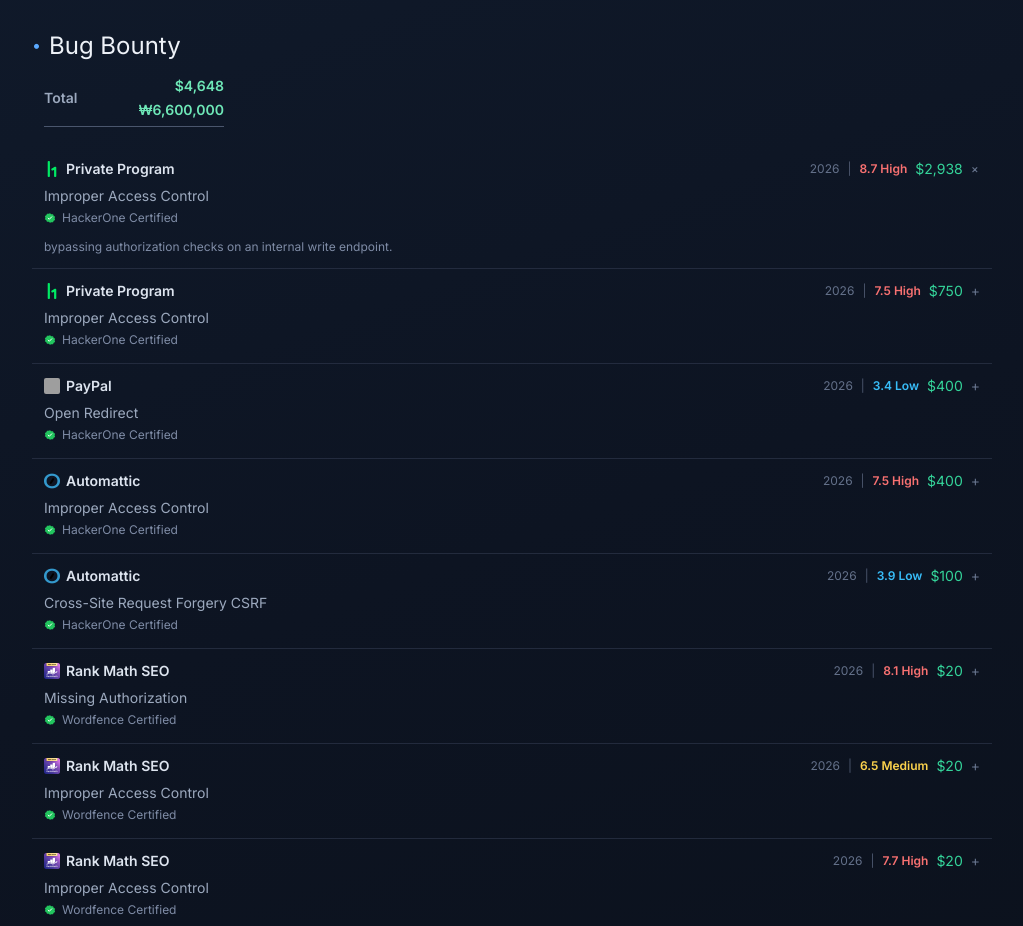
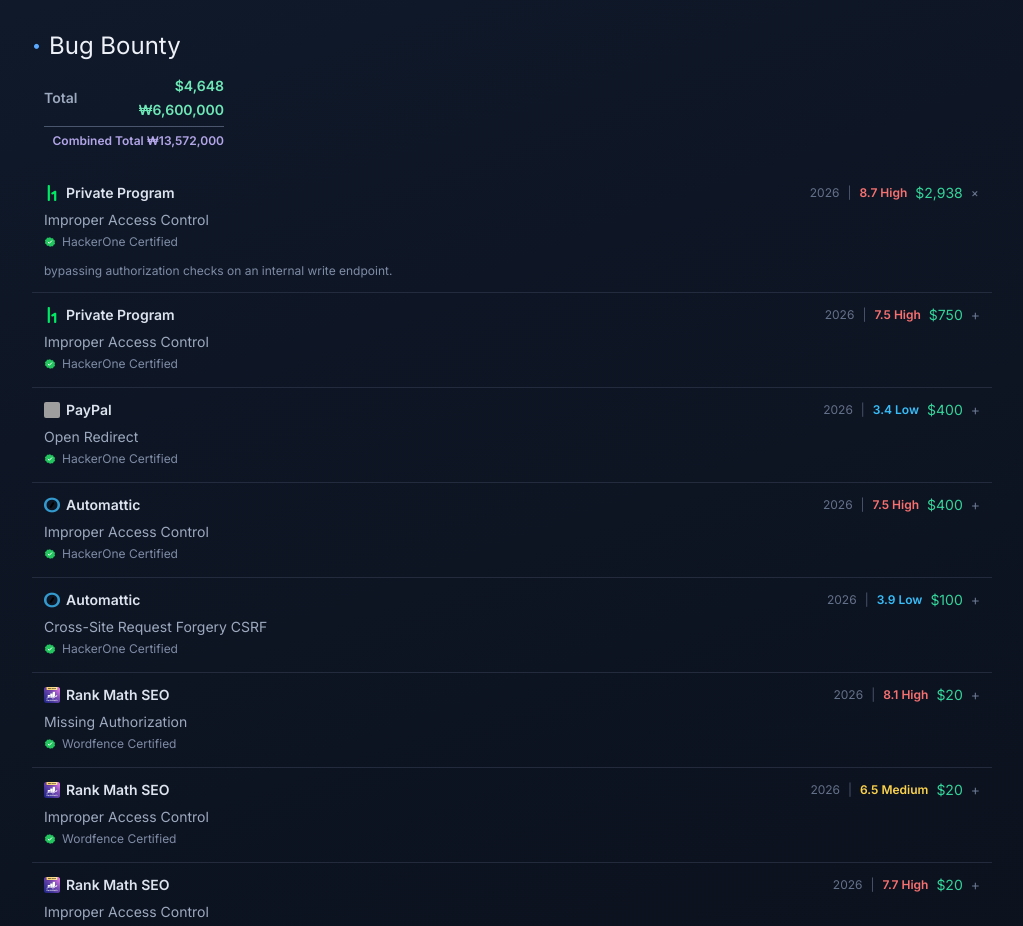
Before and after one commit to komi22/oolongeya, a Next.js app: page / in a window 1280 px wide. Shown: the part 1300-2226 px from the top of the page, without its empty margins (128-1151 px from the left). Built offline with nearby package versions, Linux system fonts and the light colour scheme; grey boxes are pictures that could not be loaded.

Commit message:
Add combined KRW total below bounty separator

```diff
--- a/app/page.js
+++ b/app/page.js
@@ -224,8 +224,11 @@
   const sortedBugBounties = [...bugBounties].sort((a, b) => payoutToNumber(b.payout) - payoutToNumber(a.payout));
   const bountyTotal = sortedBugBounties.reduce((sum, item) => sum + payoutToNumber(item.payout), 0);
   const bountyTotalKrw = vulnerabilities.reduce((sum, item) => sum + (item.payoutKrw || 0), 0);
+  const convertedUsdToKrw = bountyTotal * 1500;
+  const combinedTotalKrw = bountyTotalKrw + convertedUsdToKrw;
   const bountyTotalFormatted = new Intl.NumberFormat("en-US").format(bountyTotal);
   const bountyTotalKrwFormatted = new Intl.NumberFormat("ko-KR").format(bountyTotalKrw);
+  const combinedTotalKrwFormatted = new Intl.NumberFormat("ko-KR").format(combinedTotalKrw);
 
   useEffect(() => {
     document.documentElement.classList.add("dark");
@@ -467,6 +470,9 @@
             <span className="justify-self-end text-emerald-300">₩{bountyTotalKrwFormatted}</span>
           </div>
           <div className="mt-1 h-px w-full bg-ink-500/70" />
+          <p className="mt-1.5 text-right font-ui text-xs font-semibold text-violet-300/90">
+            Combined Total ₩{combinedTotalKrwFormatted}
+          </p>
         </div>
         <ul className="mt-5 divide-y divide-ink-700/60">
           {sortedBugBounties.map((item, idx) => {
```
